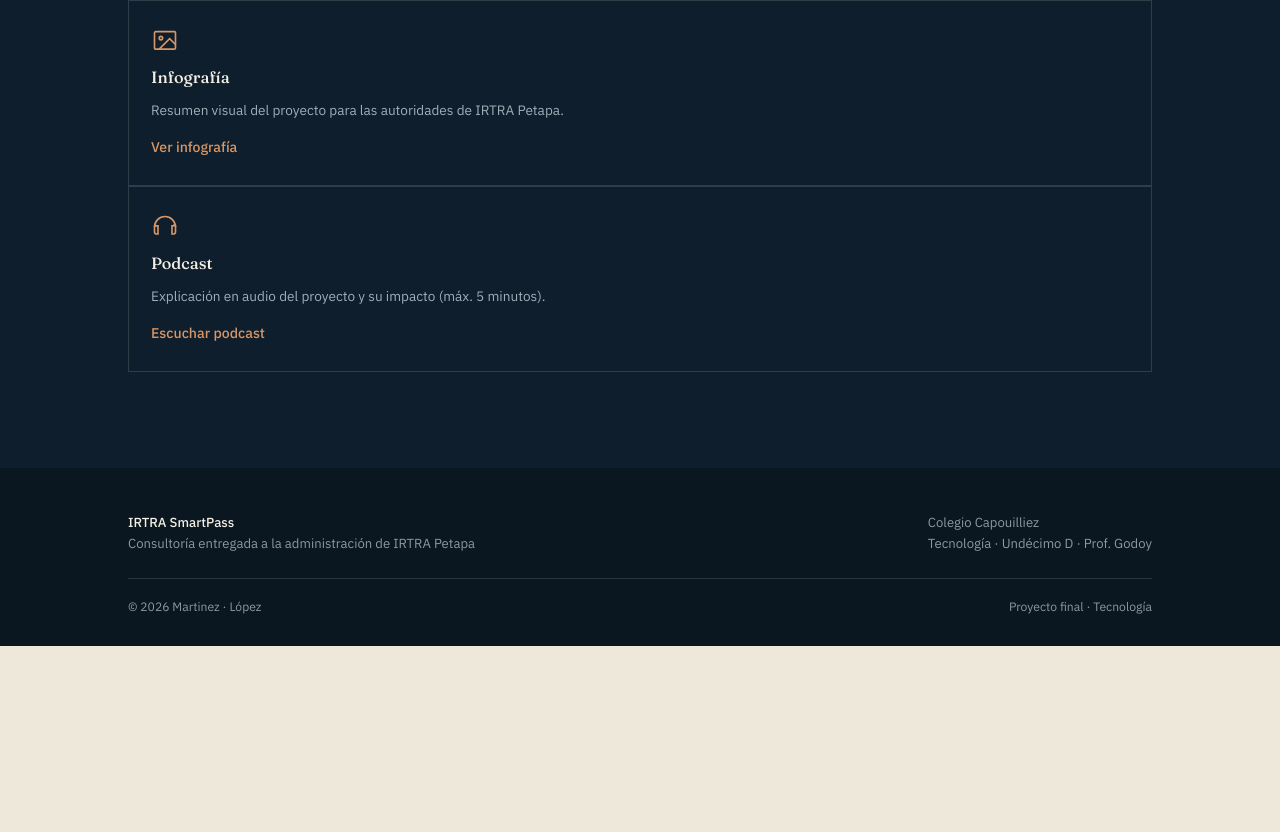
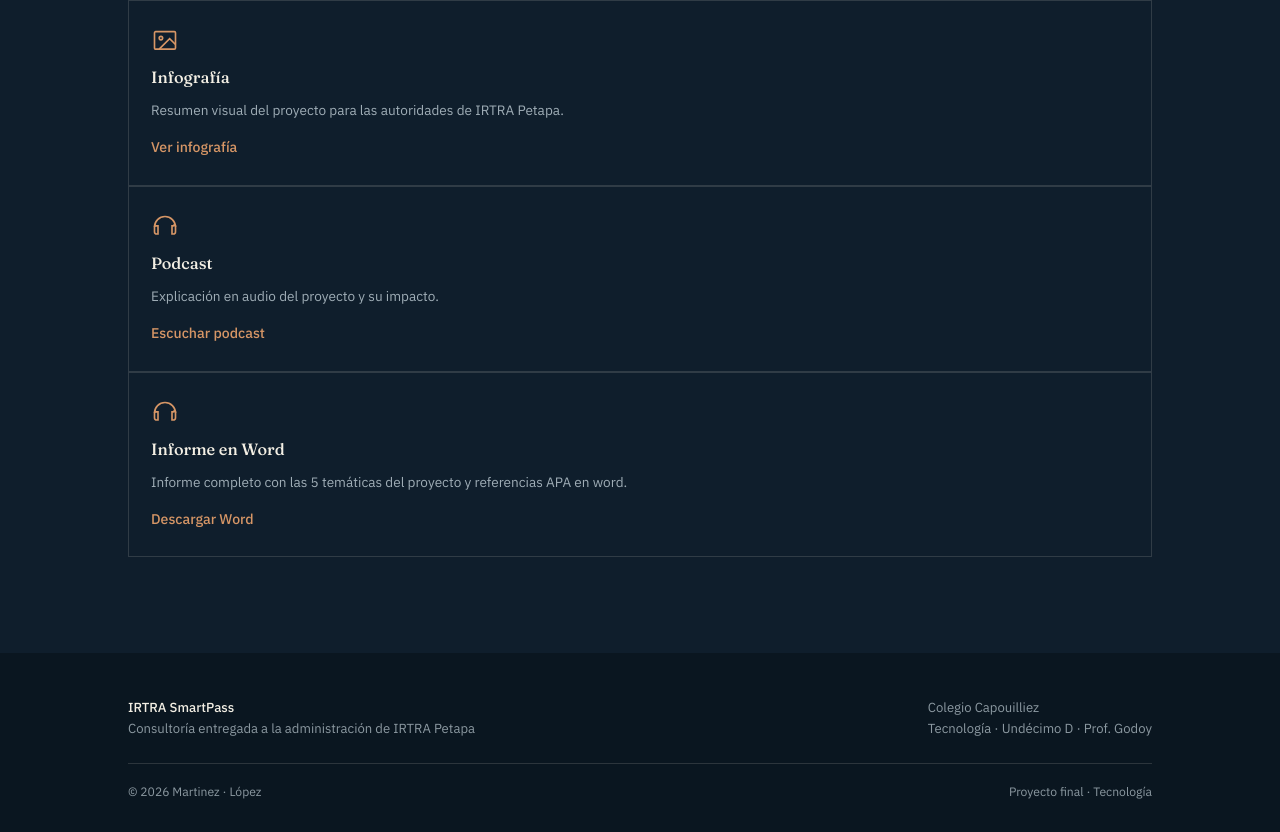
Before and after one commit to mariolopez11D/ProyectoFinalTICS_Martinez_Lopez_11D_IRTRASmartPass, a plain HTML site: page index.html in a window 1280 px wide. Shown: the part 3724-4556 px from the top of the page. Before the commit the page ends 4370 px from the top, so only its background shows below. Drawn offline with Linux system fonts and the light colour scheme.

Commit message:
Update index.html

```diff
--- a/index.html
+++ b/index.html
@@ -626,8 +626,14 @@
         <div class="res-card">
           <svg viewBox="0 0 24 24" fill="none" stroke="currentColor" stroke-width="1.4"><path d="M3 12a9 9 0 0 1 18 0"/><path d="M3 12v4a2 2 0 0 0 2 2h1v-7H4a1 1 0 0 0-1 1z"/><path d="M21 12v4a2 2 0 0 1-2 2h-1v-7h1a1 1 0 0 1 2 1z"/></svg>
           <h3>Podcast</h3>
-          <p>Explicación en audio del proyecto y su impacto (máx. 5 minutos).</p>
+          <p>Explicación en audio del proyecto y su impacto.</p>
           <a href="Timeline%201.mp4" target="_blank" rel="noopener">Escuchar podcast</a>
+        </div>
+        <div class="res-card">
+          <svg viewBox="0 0 24 24" fill="none" stroke="currentColor" stroke-width="1.4"><path d="M3 12a9 9 0 0 1 18 0"/><path d="M3 12v4a2 2 0 0 0 2 2h1v-7H4a1 1 0 0 0-1 1z"/><path d="M21 12v4a2 2 0 0 1-2 2h-1v-7h1a1 1 0 0 1 2 1z"/></svg>
+          <h3>Informe en Word</h3>
+          <p>Informe completo con las 5 temáticas del proyecto y referencias APA en word.</p>
+          <a href="IRTRA_SmartPass.docx" target="_blank" rel="noopener">Descargar Word</a>
         </div>
       </div>
     </div>
```
